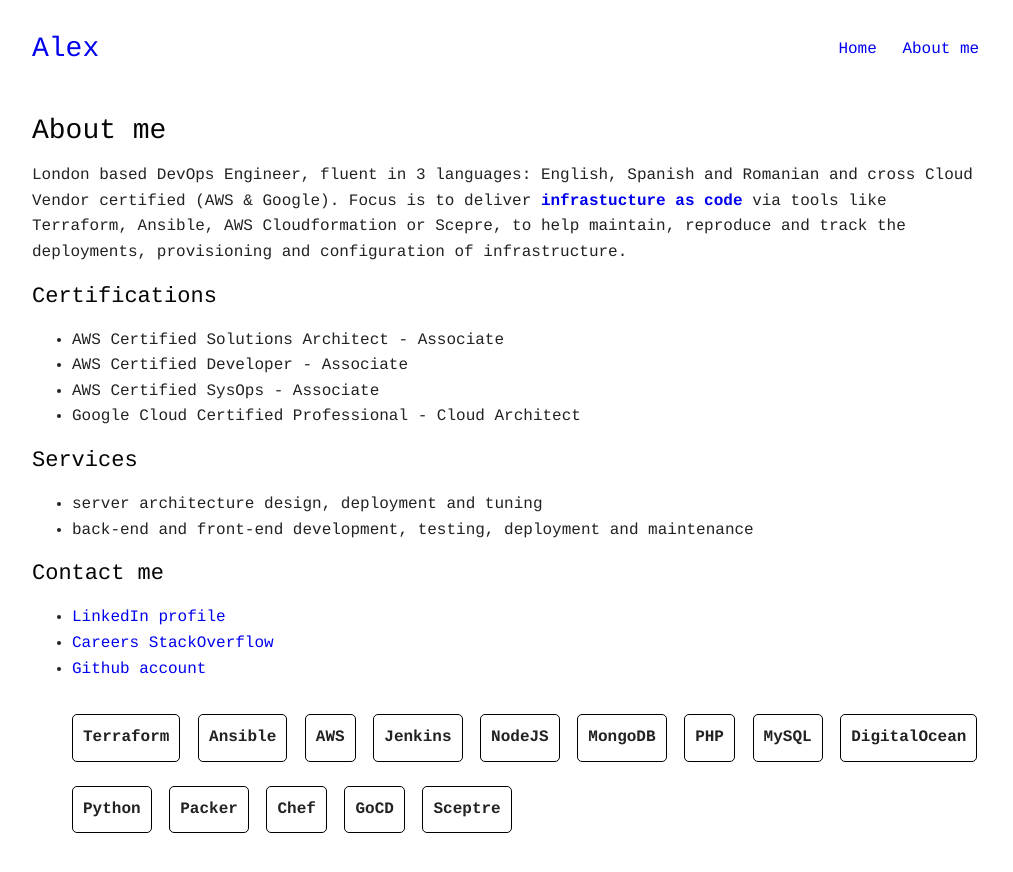
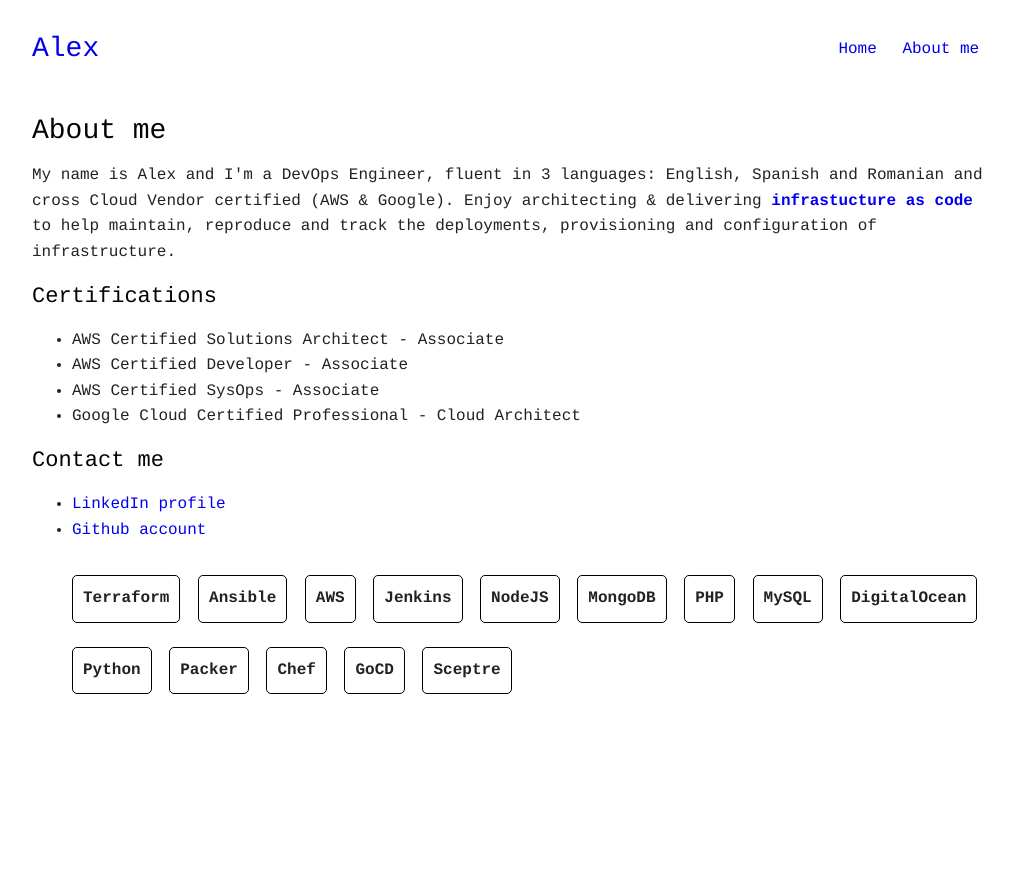
Before and after one commit to w0rldart/w0rldart.com, a Jekyll site: the page built from about.html, in a window 1280 px wide. Shown: the top 872 px of the page, without its empty margins (128-1141 px from the left). Built offline with Jekyll 4.4.1, drawn with Linux system fonts in a browser that asks for light colours.

Commit message:
Remove services and link to Stackoverflow in about.html

```diff
--- a/about.html
+++ b/about.html
@@ -5,7 +5,10 @@
 <section title="Introduction">
     <h1>About me</h1>
     <p>
-        London based DevOps Engineer, fluent in 3 languages: English, Spanish and Romanian and cross Cloud Vendor certified (AWS & Google). Focus is to deliver <a href="https://en.wikipedia.org/wiki/Infrastructure_as_Code" target="_blank"><strong>infrastucture as code</strong></a> via tools like Terraform, Ansible, AWS Cloudformation or Scepre, to help maintain, reproduce and track the deployments, provisioning and configuration of infrastructure.
+        My name is Alex and I'm a DevOps Engineer, fluent in 3 languages: English, Spanish and Romanian and
+        cross Cloud Vendor certified (AWS & Google). Enjoy architecting & delivering
+        <a href="https://en.wikipedia.org/wiki/Infrastructure_as_Code" target="_blank"><strong>infrastucture as code</strong></a>
+        to help maintain, reproduce and track the deployments, provisioning and configuration of infrastructure.
     </p>
 </section>
 <section title="Certifications">
@@ -17,22 +20,11 @@
         <li>Google Cloud Certified Professional - Cloud Architect</li>
     </ul>
 </section>
-<section title="Services">
-    <h2>Services</h2>
-    <p></p>
-    <ul>
-        <li>server architecture design, deployment&nbsp;and tuning</li>
-        <li>back-end and front-end development, testing, deployment and maintenance</li>
-    </ul>
-</section>
 <section title="Contact me">
     <h2>Contact me</h2>
     <ul>
         <li>
             <a href="https://www.linkedin.com/in/w0rldart" title="LinkedIn Alexandru Budurovici" target="_blank">LinkedIn profile</a>
-        </li>
-        <li>
-            <a href="http://careers.stackoverflow.com/w0rldart" title="Careers StackOverflow" target="_blank">Careers StackOverflow</a>
         </li>
         <li>
             <a href="http://github.com/w0rldart" title="Github w0rldart" target="_blank">Github account</a>
```
